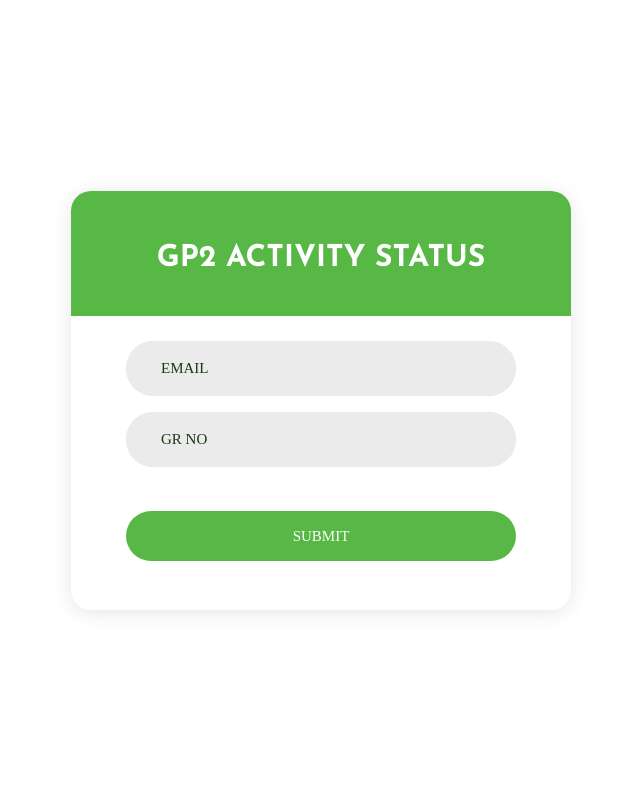
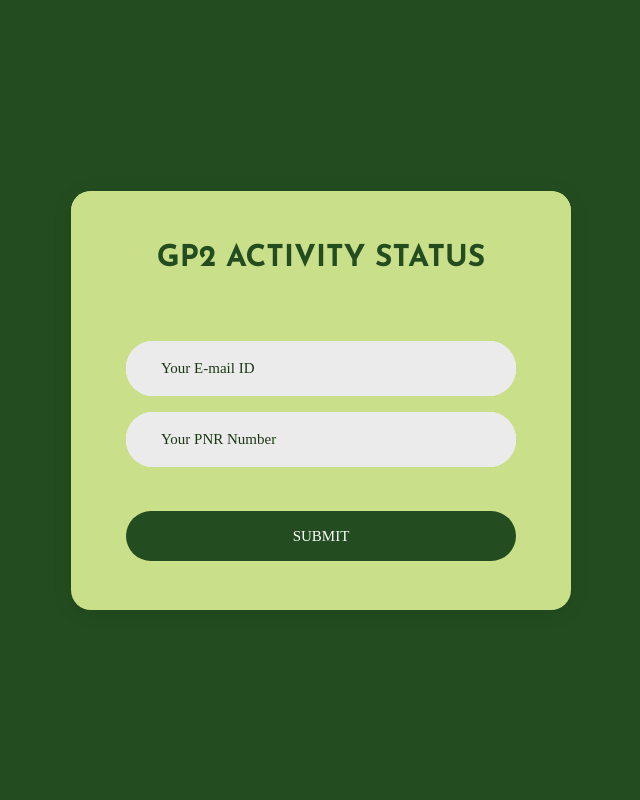
Before and after one commit to samarth-misal64/SWD, a PHP site: page /GP2/form/index.php in a window 1280 px wide. Shown: the whole page, without its empty margins (319-959 px from the left). Run offline with PHP 8.4, Linux system fonts and the light colour scheme; some web fonts are replaced.

Commit message:
updated form css

```diff
--- a/GP2/form/css/main.css
+++ b/GP2/form/css/main.css
@@ -141,14 +141,14 @@ iframe {
 .txt2 {
   font-family: Ubuntu-Regular;
   font-size: 15px;
-  color: #57b846;
+  color: #234d20;
   line-height: 1.4;
 }
 
 .txt3 {
   font-family: Ubuntu-Bold;
   font-size: 15px;
-  color: #57b846;
+  color: #234d20;
   line-height: 1.4;
   text-transform: uppercase;
 }
@@ -175,12 +175,12 @@ iframe {
   align-items: center;
   padding: 15px;
   position: relative;
-  background-color: #fff;
+  background-color: #234d20;
 }
 
 .wrap-login100 {
   width: 500px;
-  background: #fff;
+  background: #c9df8a;
   border-radius: 20px;
   overflow: hidden;
   box-shadow: 0 3px 20px 0px rgba(0, 0, 0, 0.1);
@@ -202,7 +202,7 @@ iframe {
 .login100-form-title {
   font-family: JosefinSans-Bold;
   font-size: 30px;
-  color: #fff;
+  color: #234d20;
   line-height: 1.2;
   text-align: center;
 
@@ -211,7 +211,7 @@ iframe {
   width: 100%;
   top: 0;
   left: 0;
-  background-color: #57b846;
+  background-color: #c9df8a;
   padding-top: 50px;
   padding-bottom: 39px;
 }
@@ -297,7 +297,7 @@ iframe {
   padding: 0 20px;
   width: 100%;
   height: 50px;
-  background-color: #57b846;
+  background-color: #234d20;
   border-radius: 25px;
 
   font-family: Ubuntu-Bold;
--- a/GP2/form/index.php
+++ b/GP2/form/index.php
@@ -38,12 +38,12 @@
 						GP2 ACTIVITY STATUS
 					</span>
 					<div class="wrap-input100 validate-input m-b-16" data-validate="Please enter your EMAIL">
-						<input class="input100" type="text" name="email" placeholder="EMAIL">
+						<input class="input100" type="text" name="email" placeholder="Your E-mail ID">
 						<span class="focus-input100"></span>
 					</div>
 
 					<div class="wrap-input100 validate-input m-b-16" data-validate="Please enter GR NO">
-						<input class="input100" type="password" name="grno"  length=8 placeholder="GR NO">
+						<input class="input100" type="password" name="grno"  length=8 placeholder="Your PNR Number">
 						<span class="focus-input100"></span>
 					</div>
 
```
Also changed, not shown: GP2/index.php (+12 -11 lines), GP2/form/images/icons/favicon.ico (deleted), GP2/form/images/icons/map-marker.png (deleted).
